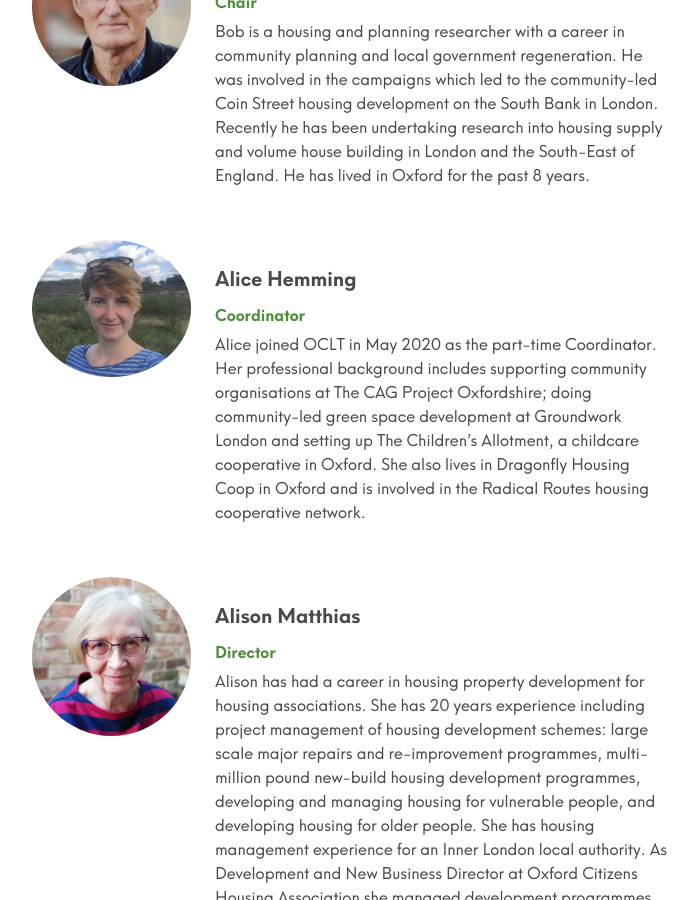
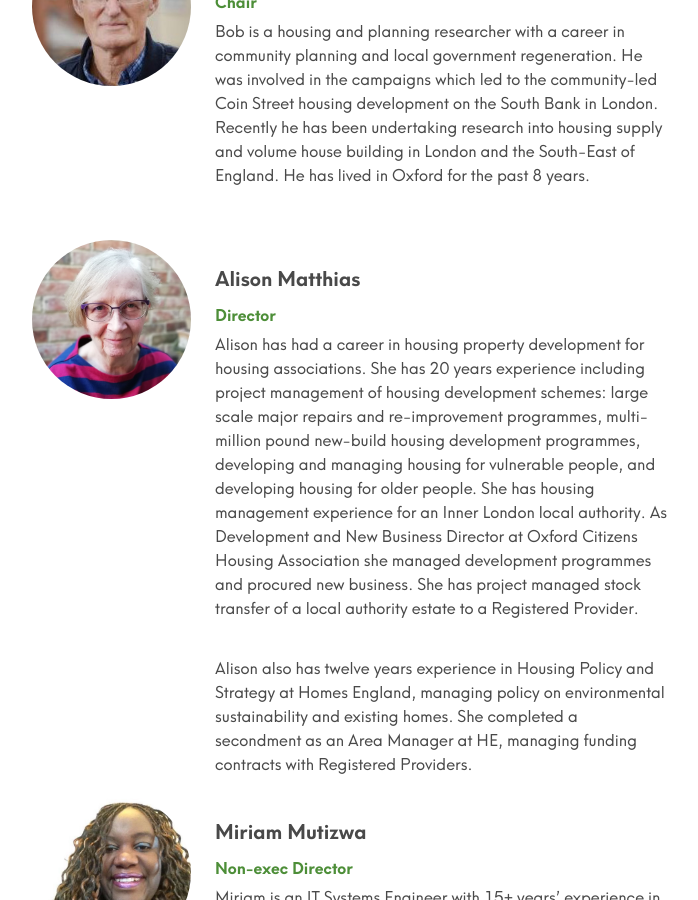
Before and after one commit to johnpuddephatt/oclt, a Jekyll site: the page built from _pages/about.md, in a window 1280 px wide and 900 px high, scrolled down 2683 px. Shown: the whole window, without its empty margins (308-1006 px from the left). Built offline with Jekyll 4.4.1, drawn with Linux system fonts in a browser that asks for light colours; some of the changed text lies outside the part shown.

Commit message:
Update from Forestry.io Oxfordshire CLT updated _data/people.yml

```diff
--- a/_data/people.yml
+++ b/_data/people.yml
@@ -51,15 +51,6 @@ people:
     in London.  Recently he has been undertaking research into housing supply and
     volume house building in London and the South-East of England.  He has lived in
     Oxford for the past 8 years.
-- name: Alice Hemming
-  role: Coordinator
-  image: "/uploads/img_1548.JPG"
-  description: 'Alice joined OCLT in May 2020 as the part-time Coordinator. Her professional
-    background includes supporting community organisations at The CAG Project Oxfordshire;
-    doing community-led green space development at Groundwork London and setting up
-    The Children''s Allotment, a childcare cooperative in Oxford. She also lives in
-    Dragonfly Housing Coop in Oxford and is involved in the Radical Routes housing
-    cooperative network. '
 - name: Alison Matthias
   role: Director
   image: "/uploads/Alison Matthias SQUARE.jpg"
@@ -94,7 +85,7 @@ people:
     director experience as a Board Member and is currently a Board Member of South
     West Foundation, and The Old Bakehouse Trust Co-operatively managed workspaces.
 - name: Piotr Smok
-  role: Non-exec Director
+  role: Treasurer
   image: "/uploads/1.jpg"
   description: 'Piotr is a qualified ACCA accountant with significant financial experience
     gained through work in different industries and set ups. For the past four years,
```
